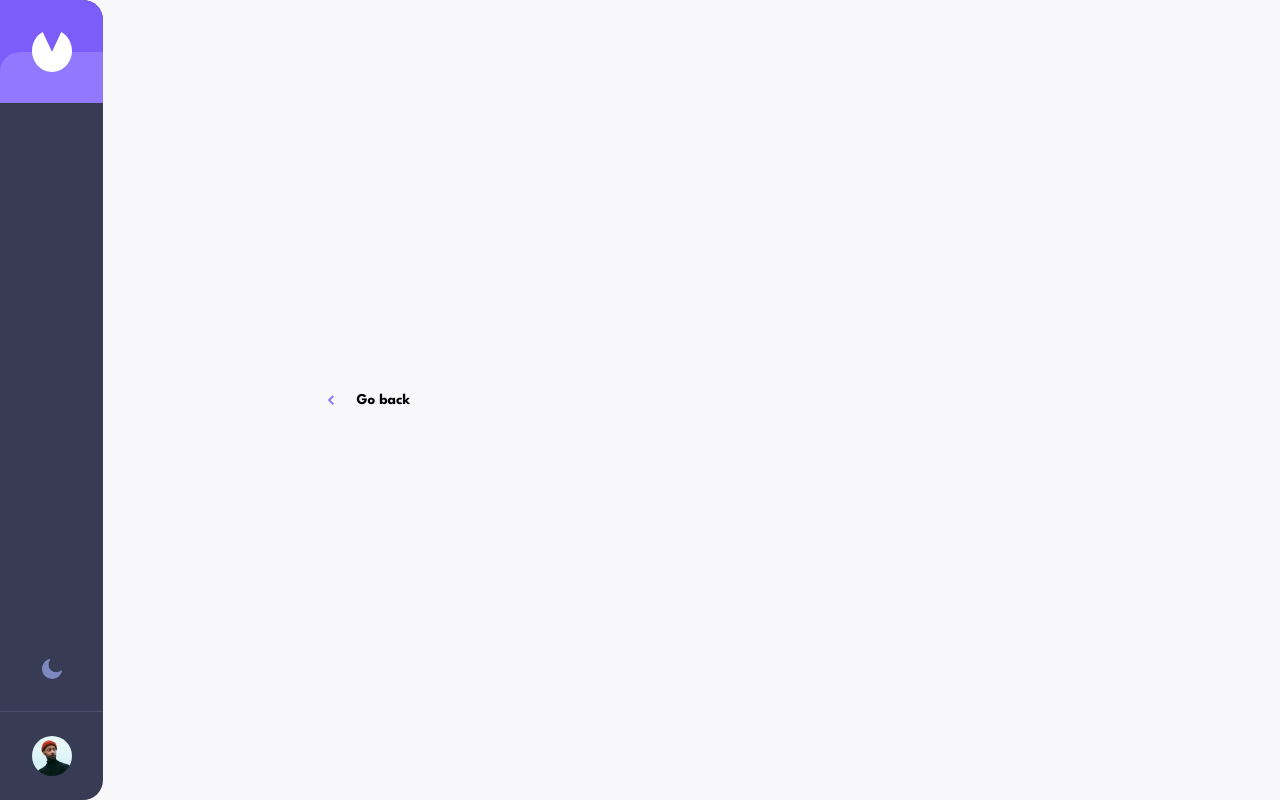
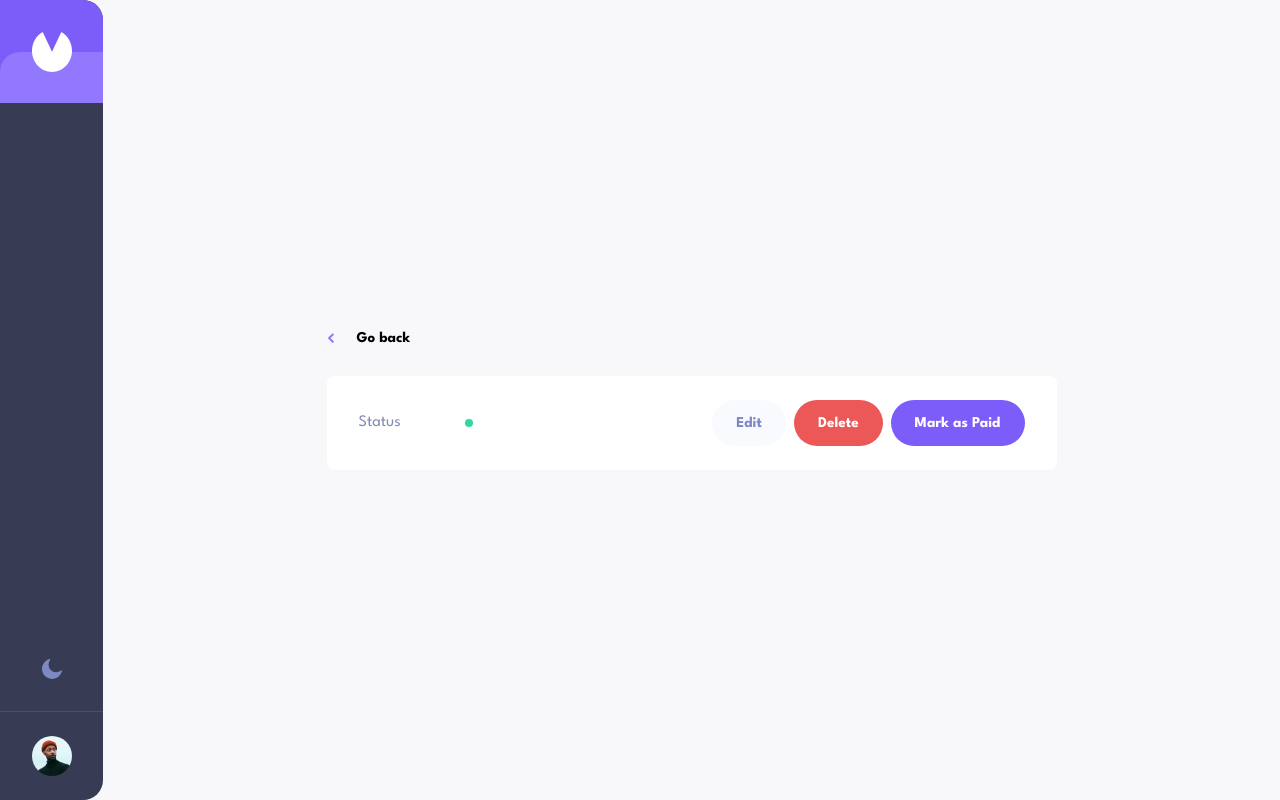
Before and after one commit to Tony-marques/invoice-app, a React (Vite) app: page /1 in a window 1280 px wide. Built offline with nearby package versions, Linux system fonts and the light colour scheme.

Commit message:
InvoiceDetails.tsx > Create status-bar

```diff
--- a/src/pages/InvoiceDetails/InvoiceDetails.tsx
+++ b/src/pages/InvoiceDetails/InvoiceDetails.tsx
@@ -5,13 +5,17 @@ import {
 } from "../../contexts/InvoiceContext.tsx";
 import BackButton
     from "../../components/BackButton/BackButton.tsx";
+import InvoiceItemStatus
+    from "../../InvoiceItem/components/InvoiceItemStatus/InvoiceItemStatus.tsx";
+import {InvoiceType} from "../../types/InvoiceType.ts";
+import Button from "../../components/ui/Button/Button.tsx";
 
 const InvoiceDetails = () => {
     const {id} = useParams()
     const {invoices} = useInvoiceContext()
     const navigate = useNavigate()
 
-    const invoice = invoices.find((item) => item.id === id)
+    const invoice = invoices.find((item: InvoiceType) => item.id === id)
     console.log(invoice);
 
     const handleOnClick = () => {
@@ -21,6 +25,17 @@ const InvoiceDetails = () => {
     return (
         <InvoiceDetailsStyled>
            <BackButton onClick={handleOnClick}/>
+            <div className="status-bar">
+                <div className="status-container">
+                    <span className="status">Status</span>
+                    <InvoiceItemStatus status={invoice?.status} $variant={invoice?.status}/>
+                </div>
+                <div className="button-container">
+                    <Button title="Edit" $variant="edit"/>
+                    <Button title="Delete" $variant="remove"/>
+                    <Button title="Mark as Paid" $variant="paid"/>
+                </div>
+            </div>
         </InvoiceDetailsStyled>
     );
 };
@@ -29,9 +44,39 @@ export default InvoiceDetails;
 
 const InvoiceDetailsStyled = styled.div`
     display: flex;
-    align-items: center;
+    flex-direction: column;
+    justify-content: center;
     position: relative;
     min-height: 100vh;
     width: 730px;
     margin: 0 auto;
+    gap: 24px;
+
+    .status-bar{
+        margin-top: 7px;
+        display: flex;
+        align-items: center;
+        justify-content: space-between;
+        background-color: white;
+        padding: 24px 32px;
+        border-radius: 8px;
+
+        .status-container{
+            display: flex;
+            gap: 20px;
+            align-items: center;
+
+
+            .status{
+                display: flex;
+                height: max-content;
+                color: #858BB2;
+            }
+        }
+
+        .button-container{
+            display: flex;
+            gap: 8px;
+        }
+    }
 `;
```
